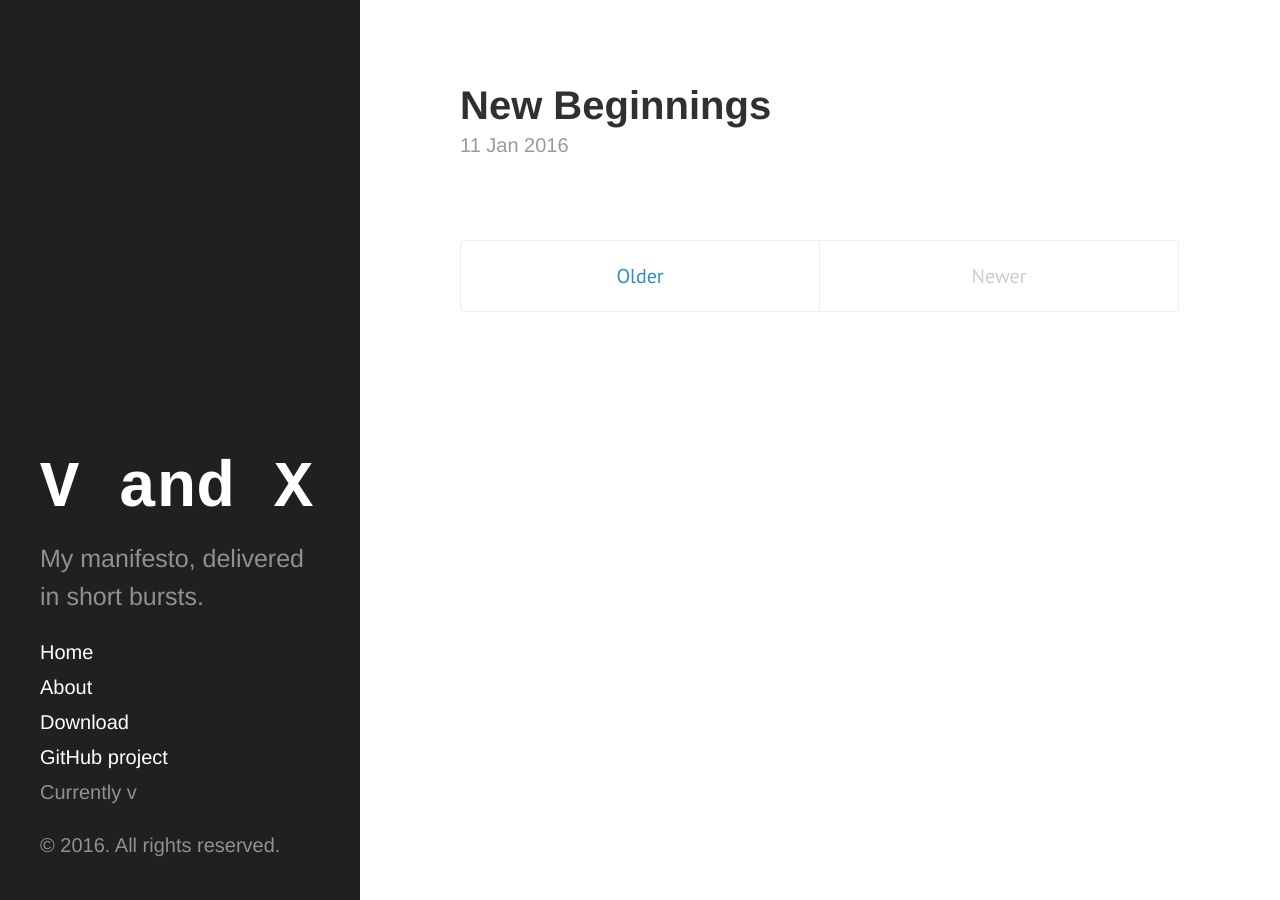
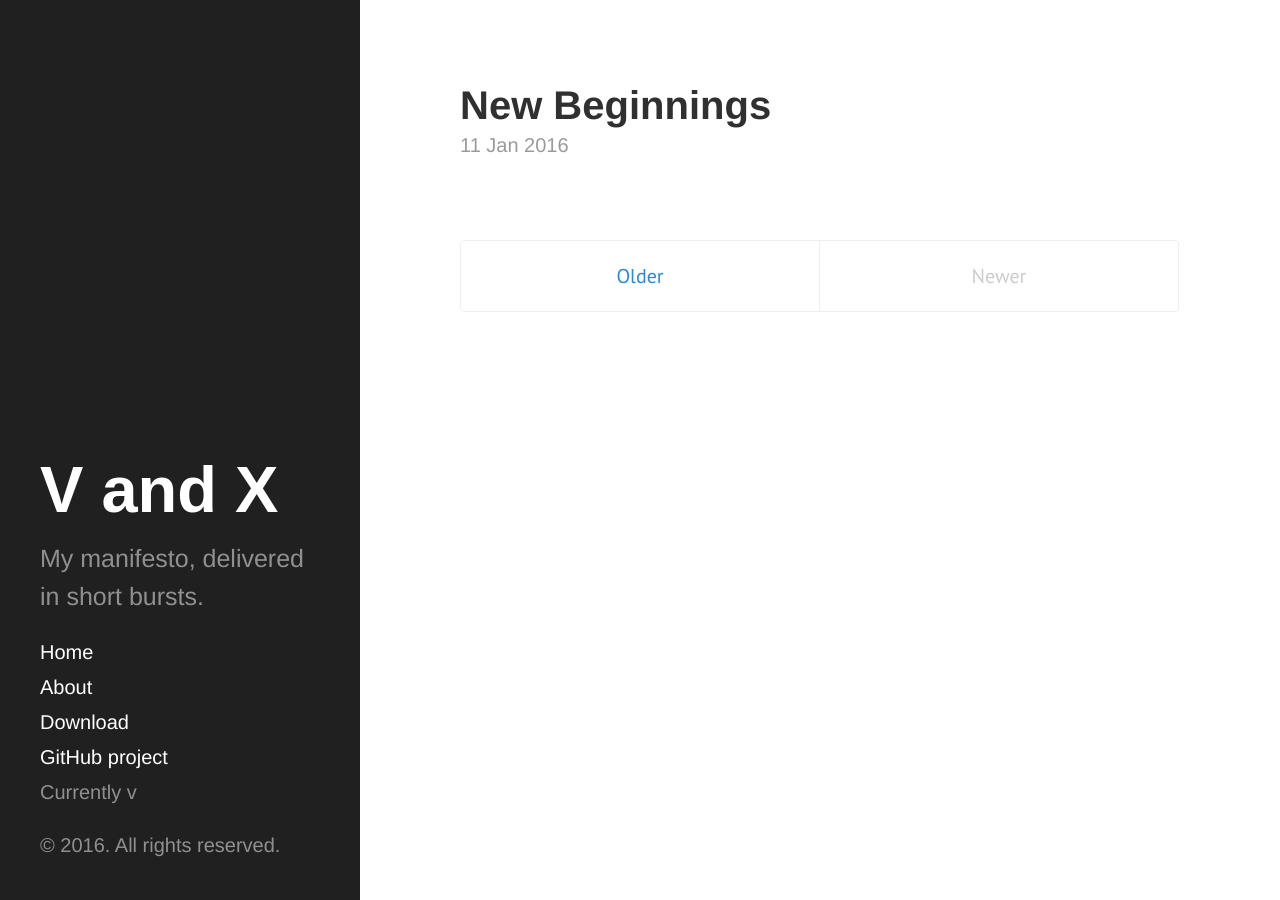
Before and after one commit to TimBanks/blog, a Jekyll site: the page built from index.html, in a window 1280 px wide. Built offline with Jekyll 4.4.1, drawn with Linux system fonts in a browser that asks for light colours; the list of posts is cut into pages by our own code.

Commit message:
changed some more fonts

```diff
--- a/public/css/hyde.css
+++ b/public/css/hyde.css
@@ -82,7 +82,7 @@ html {
 .sidebar-about h1 {
   color: #fff;
   margin-top: 0;
-  font-family: "Hack", monospace;
+  font-family: "Hack", sans-serif;
   font-size: 3.25rem;
 }
 
```
